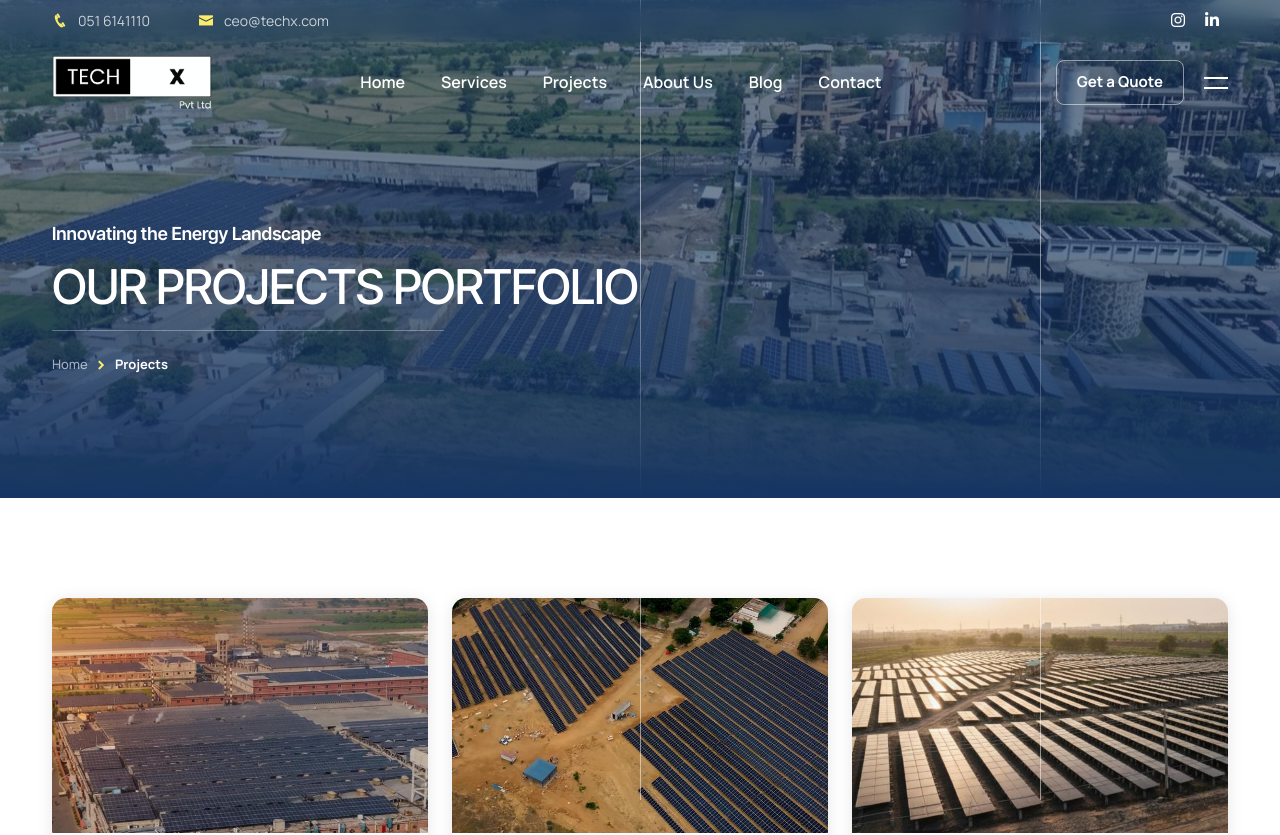
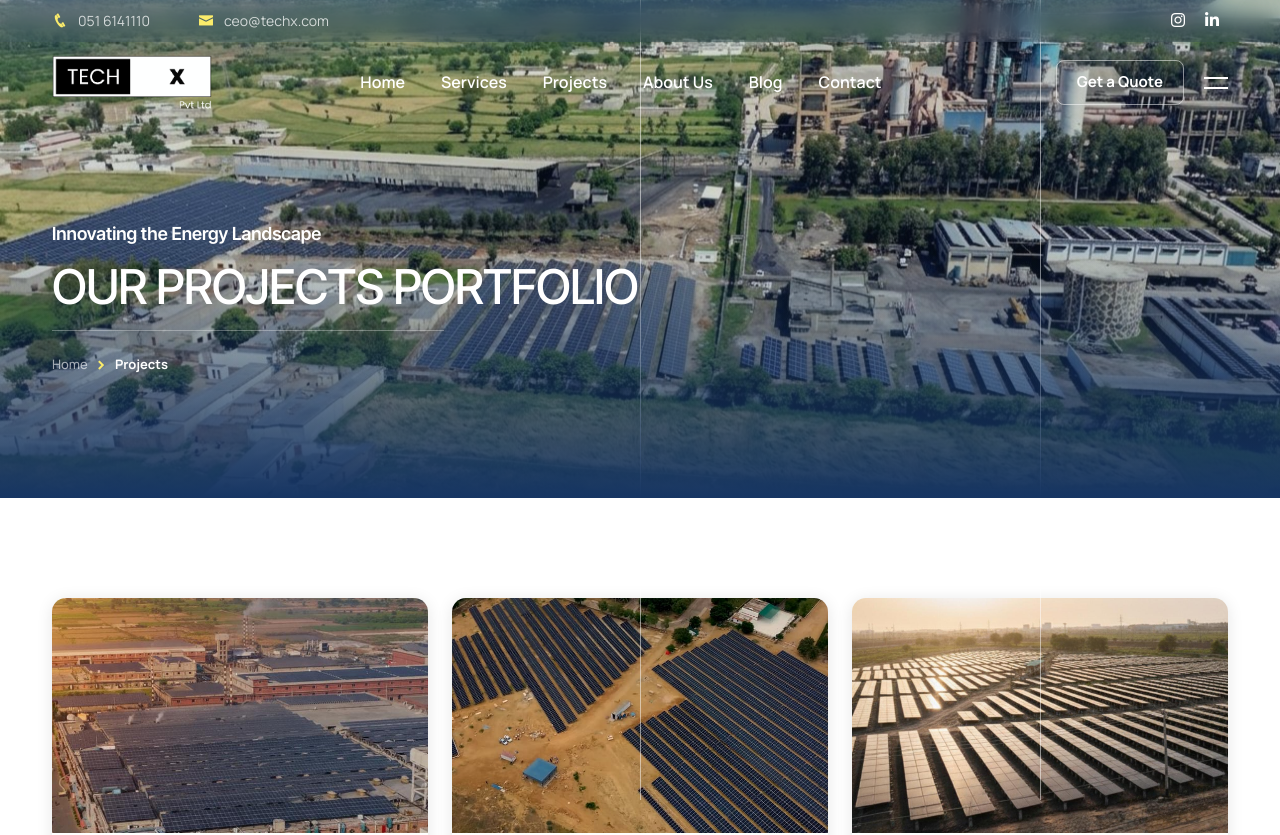
Before and after one commit to Techx425/Techx, a Next.js app: page /projects in a window 1280 px wide. Shown: the top 835 px of the page. Built offline with nearby package versions, Linux system fonts and the light colour scheme.

Commit message:
Reduce overlay darkness on projects page to make image pop

```diff
--- a/src/app/projects/page.tsx
+++ b/src/app/projects/page.tsx
@@ -143,7 +143,7 @@ export default function Projects() {
                         </div>
                     </div>
                     <div className="gradient-edge-bottom h-50"></div>
-                    <div className="sw-overlay"></div>
+                    <div className="sw-overlay op-3"></div>
                 </section>
 
                 <section>
```
